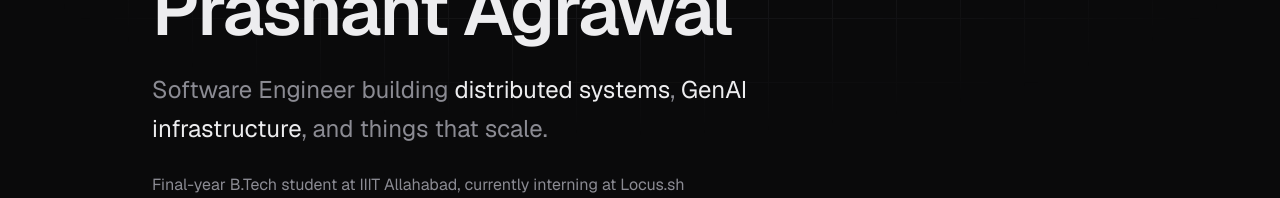
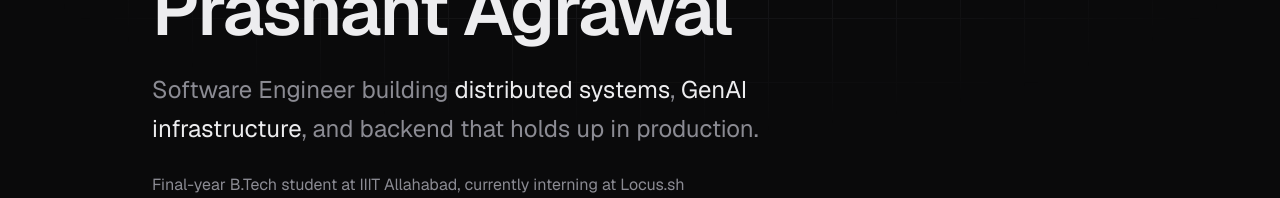
Before and after one commit to agrawal-2005/portfolio, a Next.js app: page / in a window 1280 px wide. Shown: the part 239-437 px from the top of the page. Built offline with nearby package versions, Linux system fonts and the light colour scheme; no server answers.

Commit message:
Refine hero tagline

```diff
--- a/app/page.tsx
+++ b/app/page.tsx
@@ -36,7 +36,7 @@ export default function Home() {
             Software Engineer building{" "}
             <span className="text-foreground">distributed systems</span>,{" "}
             <span className="text-foreground">GenAI infrastructure</span>, and
-            things that scale.
+            backend that holds up in production.
           </p>
         </FadeIn>
 
```
